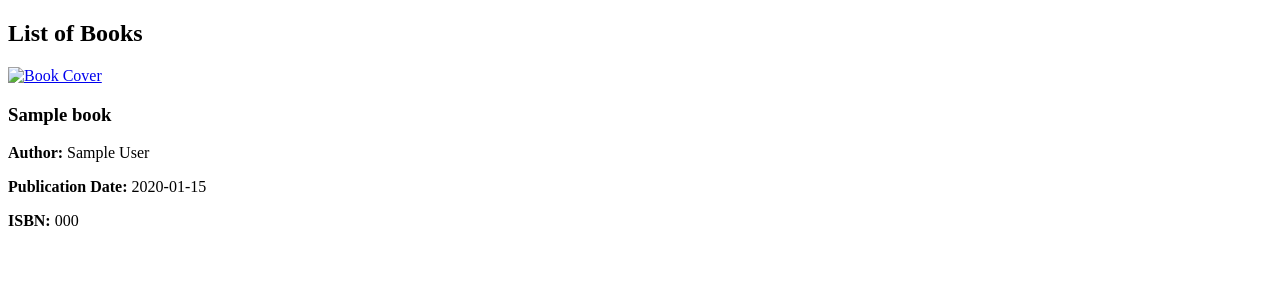
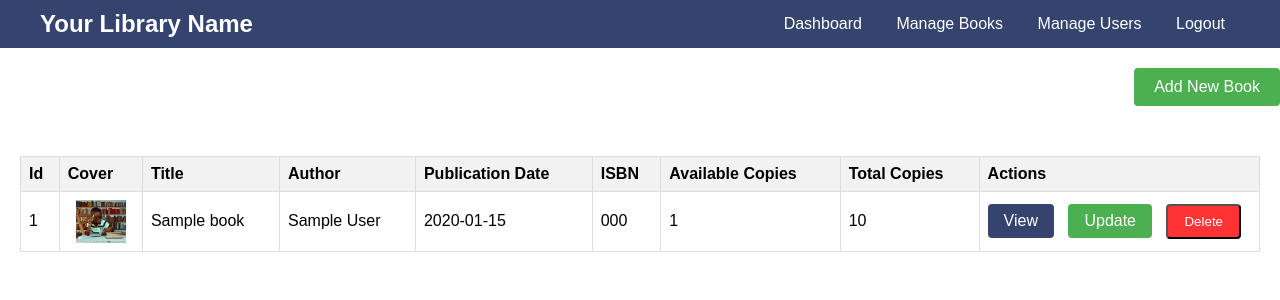
Before and after one commit to emmanuel-mwendwa/Library_Management_System, a Flask app: page /books/view_books in a window 1280 px wide. Shown: the top 300 px of the page. Run offline with Flask 3, Linux system fonts and the light colour scheme; a user stored in the database is signed in; tables that the repository leaves empty hold one stand-in row (values such as "Sample post").

Commit message:
Some styling for viewing book, books and updating books

```diff
--- a/app/books/views.py
+++ b/app/books/views.py
@@ -31,7 +31,7 @@ def add_book():
         db.session.add(new_book)
         db.session.commit()
 
-        return redirect(url_for('home'))
+        return redirect(url_for('book.view_books'))
 
     form_heading = "Add a New Book"
     submit_button_text = "Add Book"
--- a/app/models.py
+++ b/app/models.py
@@ -14,7 +14,7 @@ class User(UserMixin, db.Model):
     first_name = db.Column(db.String(16), nullable=False)
     last_name = db.Column(db.String(16), nullable=False)
     email = db.Column(db.String(56), unique=True, index=True, nullable=False)
-    password_hash = db.Column(db.String(76))
+    password_hash = db.Column(db.String(76), nullable=False)
     member_since = db.Column(db.DateTime, default=datetime.now())
 
     @property
--- /dev/null
+++ b/app/static/flash.css
@@ -0,0 +1,27 @@
+.flashed-messages__section--pop-up {
+    position: fixed;
+    top: 0;
+    right: 0;
+    width: 100%;
+    padding: 10px;
+    box-sizing: border-box;
+    z-index: 1000;
+}
+
+.flashed-messages__div {
+    margin-bottom: 10px;
+    padding: 15px;
+    border-radius: 4px;
+    font-size: 16px;
+    position: relative;
+}
+
+.flashed-messages__div .error {
+    background-color: #ff3333;
+    color: #fff;
+}
+
+.flashed-messages__div .success {
+    background-color: #4caf50;
+    color: #fff;
+}
--- a/app/static/style.css
+++ b/app/static/style.css
@@ -0,0 +1,197 @@
+/* Inside your styles.css file or add it to your base.html file within a style tag */
+body {
+    font-family: Arial, sans-serif;
+    margin: 0;
+    padding: 0;
+}
+
+/* Navbar styling starts here */
+.navbar {
+    background-color: #34446e;
+    color: #fff;
+    padding: 10px 0;
+}
+
+.container {
+    max-width: 1200px;
+    margin: 0 auto;
+    display: flex;
+    justify-content: space-between;
+    align-items: center;
+}
+
+.logo {
+    text-decoration: none;
+    color: #fff;
+    font-size: 1.5em;
+    font-weight: bold;
+}
+
+.navbar-links a {
+    text-decoration: none;
+    color: #fff;
+    margin: 0 15px;
+    font-size: 1em;
+}
+
+.navbar-links a:hover {
+    text-decoration: underline;
+}
+
+/* Navbar styling ends here  */
+
+/* Add new book button in view_books.html  */
+
+.add-book-button {
+    text-align: center;
+    margin-top: 20px;
+    justify-self: end;
+  }
+
+.button {
+    display: inline-block;
+    padding: 10px 20px;
+    background-color: #4caf50;
+    color: #fff;
+    text-decoration: none;
+    border-radius: 4px;
+    transition: background-color 0.3s ease-in-out;
+}
+
+.button:hover {
+    background-color: #45a049;
+}
+
+/* Add new book button  */
+
+/* Books table */
+.books-container {
+    margin-top: 20px;
+    padding: 16px 24px;
+}
+
+.book-table {
+    width: 100%;
+    border-collapse: collapse;
+    margin-top: 10px;
+}
+
+.book-table th, .book-table td {
+    border: 1px solid #ddd;
+    padding: 8px;
+    text-align: left;
+}
+
+.cover-cell img {
+    width: 50px; /* Set the width to 50px */
+    height: auto;
+    display: block;
+    margin: 0 auto;
+}
+
+.book-table th {
+    background-color: #f2f2f2;
+}
+
+.actions {
+    width: 150px;
+    white-space: nowrap; /* Prevent line breaks in the Actions column */
+}
+
+.update-button, .delete-button, .view-button {
+    display: inline-block;
+    padding: 8px 16px;
+    margin-right: 10px;
+    color: #fff;
+    text-decoration: none;
+    border-radius: 4px;
+    cursor: pointer;
+}
+
+.view-button {
+    background-color: #34446e;
+}
+
+.update-button {
+    background-color: #4caf50;
+}
+
+.update-button:hover {
+    background-color: #45a049;
+}
+
+.delete-button {
+    background-color: #ff3333;
+}
+
+.delete-button:hover {
+    background-color: #e53935;
+}
+
+/* Books table */
+
+/* View book */
+h2 {
+    color: #333;
+    text-align: center;
+    margin-top: 20px;
+  }
+
+.books-container {
+    display: flex;
+    flex-wrap: wrap;
+    justify-content: center;
+    gap: 20px;
+    padding: 20px;
+    box-sizing: border-box;
+    }
+
+.book-card {
+    background-color: #fff;
+    border: 1px solid #ddd;
+    border-radius: 8px;
+    overflow: hidden;
+    box-shadow: 0 0 10px rgba(0, 0, 0, 0.1);
+    width: 350px;
+    box-sizing: border-box;
+    transition: transform 0.2s ease-in-out;
+  }
+
+.book-card:hover {
+    transform: scale(1.05);
+  }
+
+.book-card a {
+    display: block;
+    overflow: hidden;
+  }
+
+.book-card img {
+    width: 100%;
+    height: 250px;
+    object-fit: cover;
+  }
+
+.book-details {
+    padding: 15px;
+  }
+
+h3 {
+    color: #333;
+    margin-top: 0;
+  }
+
+p {
+    margin: 5px;
+    color: #555;
+  }
+
+strong {
+    font-weight: bold;
+  }
+
+.button-container {
+    display: flex;
+  }
+
+  /* view book */
--- a/app/templates/base.html
+++ b/app/templates/base.html
@@ -7,10 +7,42 @@
 
     {% block styles %}
         <link rel="stylesheet" href="{{ url_for('static', filename='style.css') }}">
+        <link rel="stylesheet" href="{{ url_for('static', filename='flash.css') }}">
     {% endblock %}
 </head>
 <body>
 
-    {% block content %} {% endblock %}
+    {% if current_user.is_authenticated %}
+        <nav class="navbar">
+            <div class="container">
+                <a href="/dashboard" class="logo">Your Library Name</a>
+
+                <div class="navbar-links">
+                    <a href="{{ url_for('home')}}">Dashboard</a>
+                    <a href="{{ url_for('book.view_books')}}">Manage Books</a>
+                    <a href="/manage-users">Manage Users</a>
+                    <a href="{{ url_for('auth.logout')}}">Logout</a>
+                </div>
+            </div>
+        </nav>
+    {% endif %}
+
+
+    {% block content %}
+
+        <!-- display error or success messages  -->
+        <section class="flashed-messages__section--pop-up">
+            {% with messages = get_flashed_messages(with_categories=true) %}
+                {% if messages %}
+                    {% for category, message in messages %}
+                    <div class="flashed-messages__div {{ category }}">
+                        {{ message }}
+                    </div>
+                    {% endfor %}
+                {% endif %}
+            {% endwith %}
+        </section>
+
+    {% endblock %}
 </body>
 </html>
--- a/app/templates/books/view_books.html
+++ b/app/templates/books/view_books.html
@@ -1,21 +1,59 @@
-<!-- list_books.html -->
 {% extends 'base.html' %}
 
+{% block styles %} {{ super() }} {% endblock %}
+
 {% block content %}
-  <h2>List of Books</h2>
+
+  <div class="add-book-button">
+    <a href="{{ url_for('book.add_book') }}" class="button">Add New Book</a>
+  </div>
+
   <div class="books-container">
-    {% for book in books %}
-      <div class="book-card">
-        <a href="#">
-            <img src="{{ book.cover_image_url }}" alt="Book Cover">
-        </a>
-        <div class="book-details">
-          <h3>{{ book.title }}</h3>
-          <p><strong>Author:</strong> {{ book.author }}</p>
-          <p><strong>Publication Date:</strong> {{ book.publication_date }}</p>
-          <p><strong>ISBN:</strong> {{ book.isbn }}</p>
-        </div>
-      </div>
-    {% endfor %}
+    <table class="book-table">
+      <thead>
+          <tr>
+              <th>Id</th>
+              <th>Cover</th>
+              <th>Title</th>
+              <th>Author</th>
+              <th>Publication Date</th>
+              <th>ISBN</th>
+              <th>Available Copies</th>
+              <th>Total Copies</th>
+              <th>Actions</th>
+          </tr>
+      </thead>
+      <tbody>
+          {% for book in books %}
+              <tr>
+                <td>{{ book.id }}</td>
+                  <td class="cover-cell"><img src="{{ url_for('static', filename='images/login.jpg') }}" alt="Book Cover"></td>
+                  <td>{{ book.title }}</td>
+                  <td>{{ book.author }}</td>
+                  <td>{{ book.publication_date }}</td>
+                  <td>{{ book.isbn }}</td>
+                  <td>{{ book.available_copies }}</td>
+                  <td>{{ book.total_copies }}</td>
+                  <td class="actions">
+                      {% if book %}
+                          <a href="{{ url_for('book.view_book', book_id=book.id)}}" class="view-button">View</a>
+                          <a href="{{ url_for('book.update_book', book_id=book.id) }}" class="update-button">Update</a>
+                          <button onclick="confirmDelete('{{book.id}}')" class="delete-button">Delete</button>
+                      {% else %}
+                          <p>Book not found</p>
+                      {% endif %}
+                  </td>
+              </tr>
+          {% endfor %}
+      </tbody>
+  </table>
   </div>
+
+  <script>
+    function confirmDelete(bookId) {
+      if (confirm("Are you sure you want to delete this book?")) {
+        window.location.href = "{{ url_for('book.delete_book', book_id=0) }}".replace('0', bookId);
+      }
+    }
+  </script>
 {% endblock %}
--- a/main.py
+++ b/main.py
@@ -2,7 +2,7 @@ from app import create_app, db
 
 from flask_migrate import Migrate
 
-from flask import redirect, url_for
+from flask import render_template
 
 
 app = create_app('default')
@@ -10,7 +10,7 @@ migrate = Migrate(app, db)
 
 @app.route("/")
 def home():
-    return redirect(url_for('book.view_books'))
+    return render_template("index.html")
 
 @app.shell_context_processor
 def make_shell_processor():
```
Also changed, not shown: app/static/book.css (added, +46 -0 lines), app/templates/books/add_book.html (+14 -6 lines), app/templates/books/view_book.html (+13 -7 lines), app/templates/index.html (added, +7 -0 lines).
